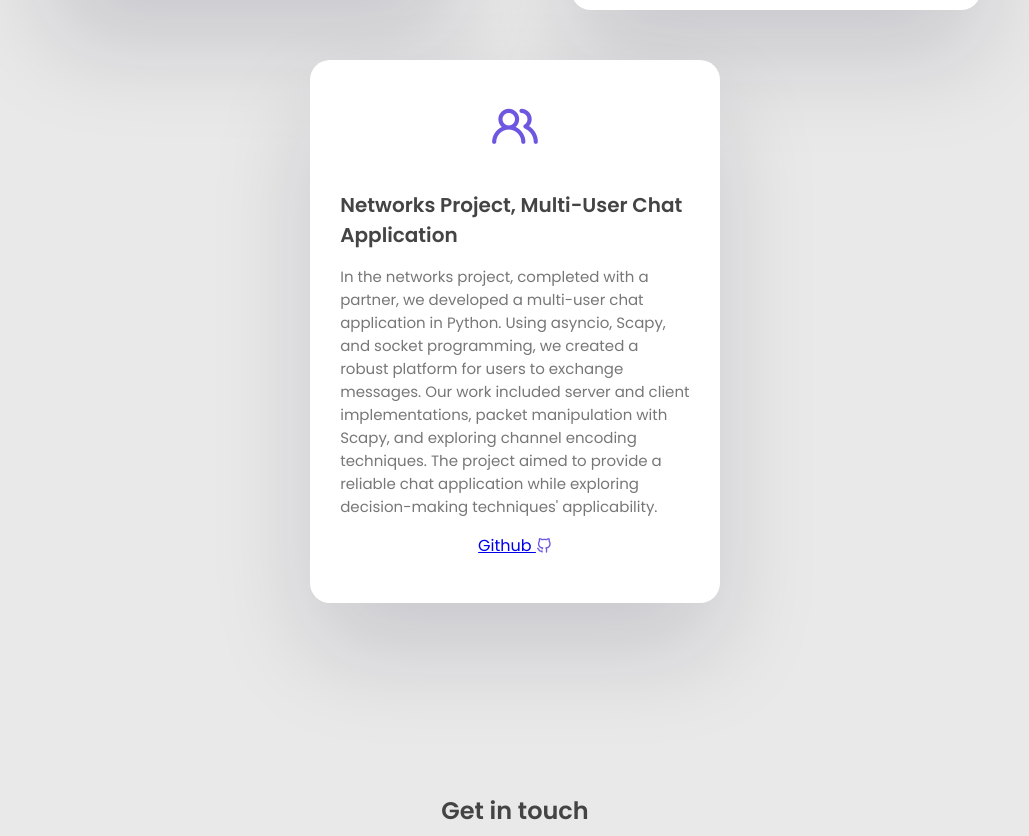
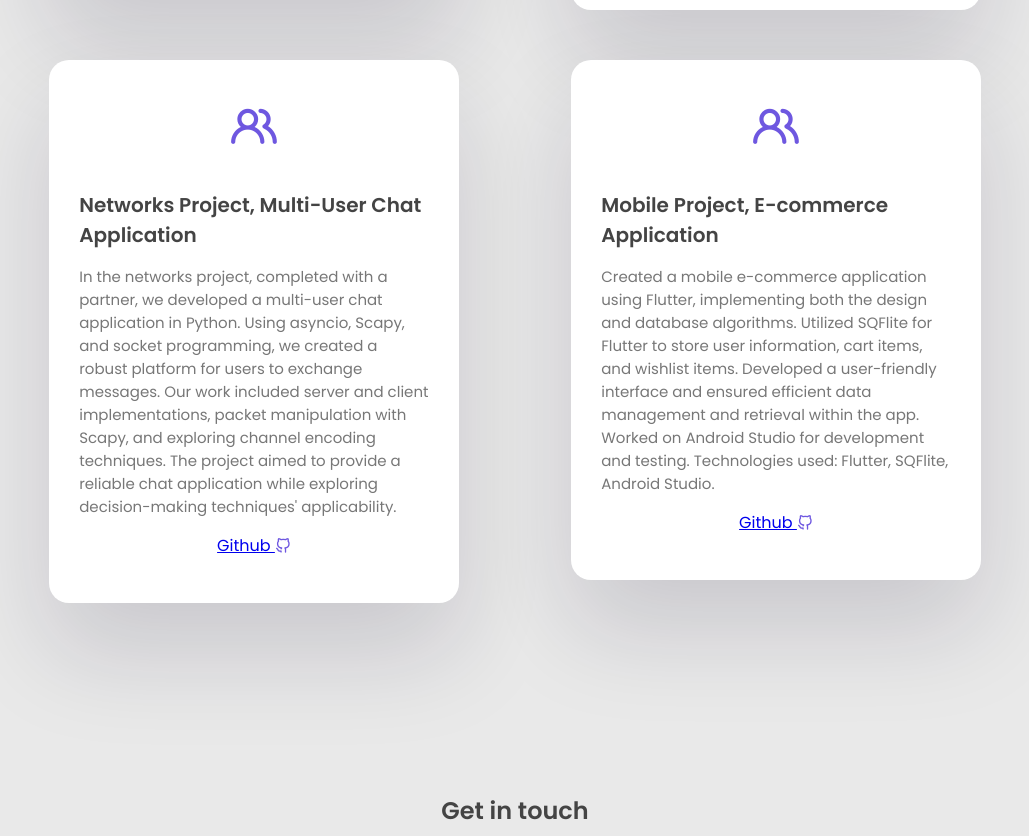
Before and after one commit to SajedHamdan09/SajedHamdan09.github.io, a plain HTML site: page index.html in a window 1280 px wide. Shown: the part 3295-4131 px from the top of the page, without its empty margins (125-1154 px from the left). Drawn offline with nearby package versions, Linux system fonts and the light colour scheme; a small style sheet from the web is missing.

Commit message:
Update index.html

```diff
--- a/index.html
+++ b/index.html
@@ -282,6 +282,20 @@
                     <a href="https://github.com/SajedHamdan09/Networks-Multi-User-Chat-Application" target="_blank"
                         style="margin: 15px auto;">Github <i class="uil uil-github-alt media-icon"></i></a>
                 </div>
+                 <div class="project-box">
+                    <i class="uil uil-users-alt"></i>
+                    <h3>Mobile Project, E-commerce Application
+                    </h3>
+                    <label>Created a mobile e-commerce application using Flutter,
+                    implementing both the design and database algorithms. Utilized
+                    SQFlite for Flutter to store user information, cart items, and wishlist
+                    items. Developed a user-friendly interface and ensured efficient
+                    data management and retrieval within the app. Worked on Android
+                    Studio for development and testing. Technologies used: Flutter,
+                    SQFlite, Android Studio.</label>
+                    <a href="https://github.com/SajedHamdan09/Mobile-E-commerce-App" target="_blank"
+                        style="margin: 15px auto;">Github <i class="uil uil-github-alt media-icon"></i></a>
+                </div>
                 <!-- <div class="project-box">
                 <i class="uil uil-award"></i>
                 <h3>Experience</h3>
```
